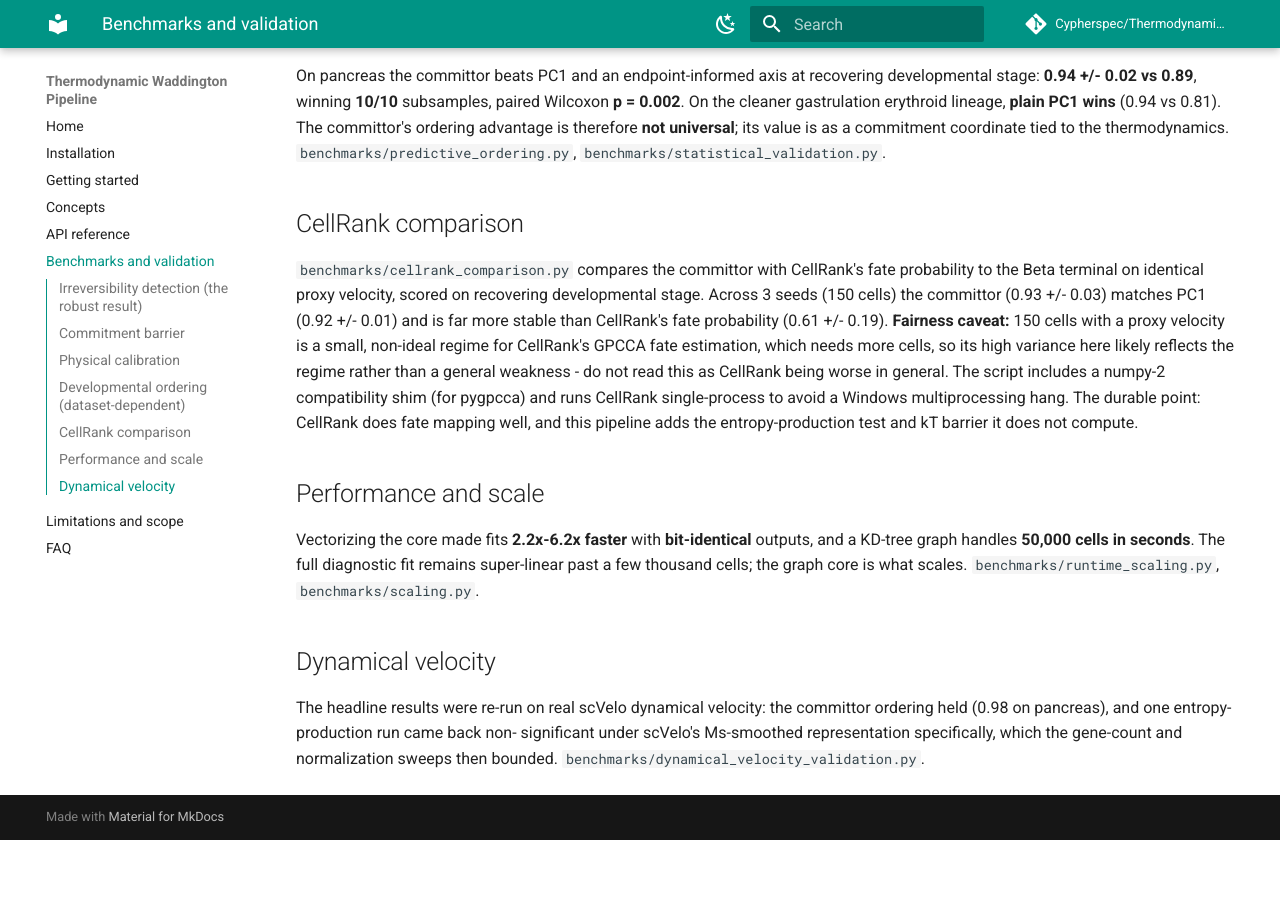
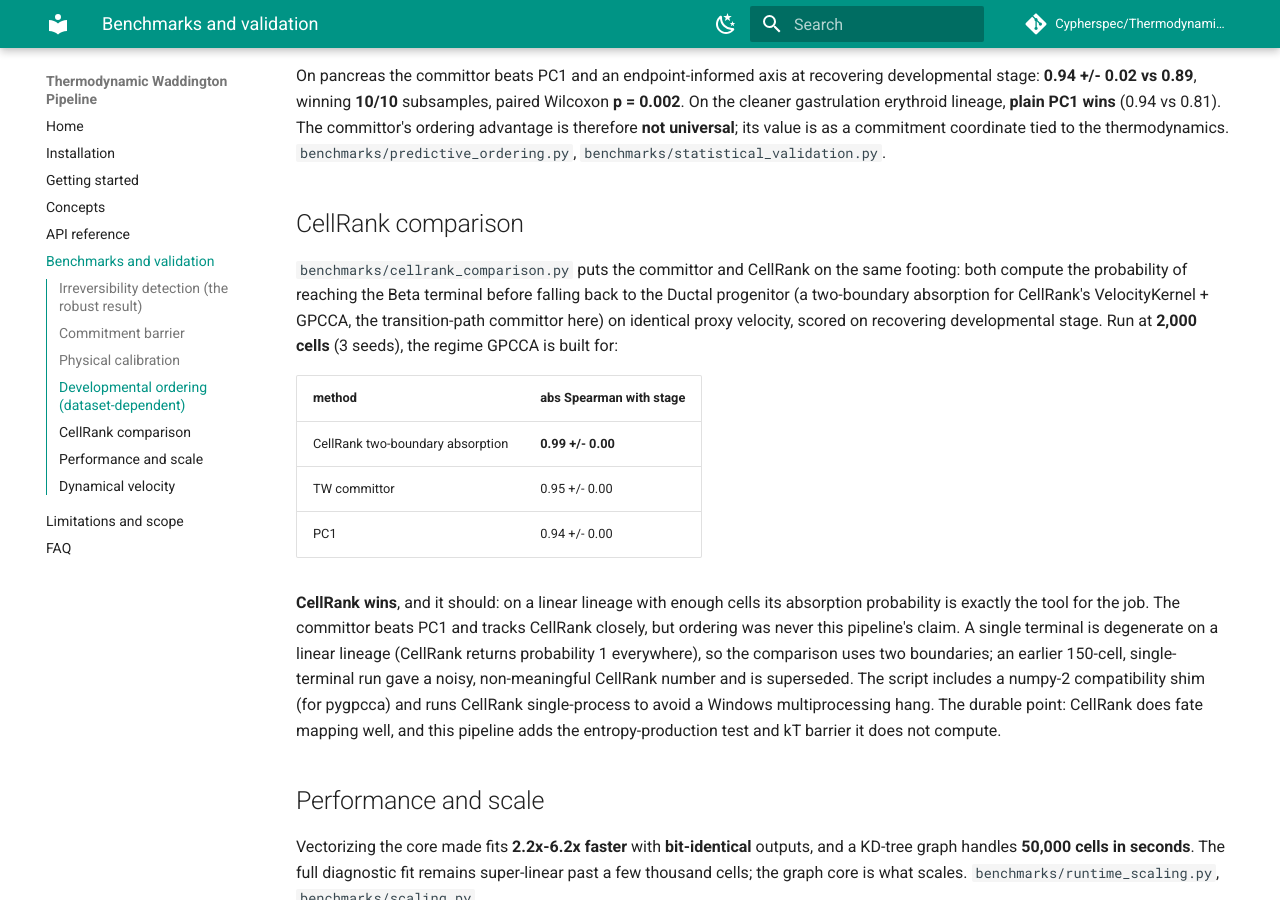
Before and after one commit to Cypherspec/Thermodynamic-Waddington-Pipeline, an MkDocs documentation site: the page built from docs/benchmarks.md, in a window 1280 px wide and 900 px high, scrolled down 845 px. Built offline with MkDocs 1.6.1 and Material for MkDocs 9.7.7, drawn with Linux system fonts in a browser that asks for light colours; comment, search, counter and statistics services are not loaded; before the commit the page ends 1685 px from its top, so only the background shows below that.

Commit message:
CellRank comparison: fair two-boundary run at 2000 cells, CellRank wins
Single-terminal fate probability is degenerate on a linear lineage (all cells
prob 1), so the old 150-cell number was noise. Switch to a two-boundary
absorption (Ductal and Beta both absorbing), the exact committor analog, with a
direct solver, and run at 2000 cells where GPCCA is meant to work. Result:
CellRank 0.99 > committor 0.95 > PC1 0.94. Reported straight: CellRank wins on
ordering here, as it should; the committor beats PC1. Ordering was never the
claim.

```diff
--- a/docs/benchmarks.md
+++ b/docs/benchmarks.md
@@ -41,18 +41,29 @@ thermodynamics. `benchmarks/predictive_ordering.py`,
 
 ## CellRank comparison
 
-`benchmarks/cellrank_comparison.py` compares the committor with CellRank's fate
-probability to the Beta terminal on identical proxy velocity, scored on
-recovering developmental stage. Across 3 seeds (150 cells) the committor
-(0.93 +/- 0.03) matches PC1 (0.92 +/- 0.01) and is far more stable than CellRank's
-fate probability (0.61 +/- 0.19). **Fairness caveat:** 150 cells with a proxy
-velocity is a small, non-ideal regime for CellRank's GPCCA fate estimation, which
-needs more cells, so its high variance here likely reflects the regime rather than
-a general weakness - do not read this as CellRank being worse in general. The
-script includes a numpy-2 compatibility shim (for pygpcca) and runs CellRank
-single-process to avoid a Windows multiprocessing hang. The durable point:
-CellRank does fate mapping well, and this pipeline adds the entropy-production
-test and kT barrier it does not compute.
+`benchmarks/cellrank_comparison.py` puts the committor and CellRank on the same
+footing: both compute the probability of reaching the Beta terminal before falling
+back to the Ductal progenitor (a two-boundary absorption for CellRank's
+VelocityKernel + GPCCA, the transition-path committor here) on identical proxy
+velocity, scored on recovering developmental stage. Run at **2,000 cells** (3
+seeds), the regime GPCCA is built for:
+
+| method | abs Spearman with stage |
+|---|---|
+| CellRank two-boundary absorption | **0.99 +/- 0.00** |
+| TW committor | 0.95 +/- 0.00 |
+| PC1 | 0.94 +/- 0.00 |
+
+**CellRank wins**, and it should: on a linear lineage with enough cells its
+absorption probability is exactly the tool for the job. The committor beats PC1
+and tracks CellRank closely, but ordering was never this pipeline's claim. A
+single terminal is degenerate on a linear lineage (CellRank returns probability 1
+everywhere), so the comparison uses two boundaries; an earlier 150-cell,
+single-terminal run gave a noisy, non-meaningful CellRank number and is
+superseded. The script includes a numpy-2 compatibility shim (for pygpcca) and
+runs CellRank single-process to avoid a Windows multiprocessing hang. The durable
+point: CellRank does fate mapping well, and this pipeline adds the
+entropy-production test and kT barrier it does not compute.
 
 ## Performance and scale
 
```
Also changed, not shown: CHANGELOG.md (+15 -6 lines), 2 other files.
